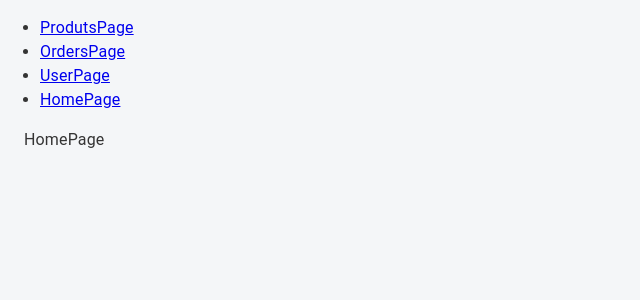
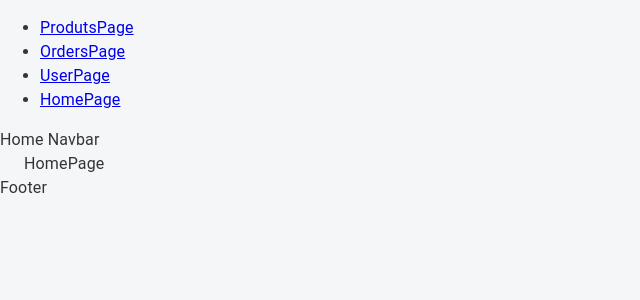
Before and after one commit to Musab74/burak-react, a React (Create React App) app: page / in a window 1280 px wide. Shown: the top 300 px of the page, without its empty margins (0-640 px from the left). Built offline with nearby package versions, Linux system fonts and the light colour scheme.

Commit message:
fix:orginize header and footer components

```diff
--- a/src/app/App.tsx
+++ b/src/app/App.tsx
@@ -2,14 +2,21 @@ import React from "react";
 import '../css/app.css';
 import { Box, Button, Container, Stack, Typography } from "@mui/material";
 import { RippleBadge } from "./MaterialTheme/styled";
-import { Link, Route, Switch } from "react-router-dom";
+import { Link, Route, Switch, useLocation } from "react-router-dom";
 import { HomePage } from "./screens/homePage";
 import { ProductsPage } from "./screens/productsPage";
 import { OrdersPage } from "./screens/ordersPage";
 import { UserPage } from "./screens/userPage";
+import { HomeNavbar } from "./components/headers/HomeNavbar";
+import { OtherNavbar } from "./components/headers/OtherNavbar";
+import { Footer } from "./components/footer";
 
 
 function App() {
+ const location = useLocation();
+ console.log(location);
+
+
   return (
     <div>
       <nav>
@@ -28,7 +35,7 @@ function App() {
           </li>
         </ul>
       </nav>
-
+   {location.pathname === "/" ? <HomeNavbar/> : <OtherNavbar/>}
       <Switch>
         <Route path="/products">
           <ProductsPage />
@@ -43,6 +50,7 @@ function App() {
           <HomePage />
         </Route>
       </Switch>
+      <Footer/>
     </div>
   )
 }
--- /dev/null
+++ b/src/app/components/footer/index.tsx
@@ -0,0 +1,3 @@
+export function Footer() {
+    return <div>Footer</div>
+}
--- /dev/null
+++ b/src/app/components/headers/HomeNavbar.tsx
@@ -0,0 +1,3 @@
+export function HomeNavbar() {
+return <div>Home Navbar</div>
+}
--- /dev/null
+++ b/src/app/components/headers/OtherNavbar.tsx
@@ -0,0 +1,3 @@
+export function OtherNavbar() {
+    return <div>Other Navbar</div>
+    }
```
